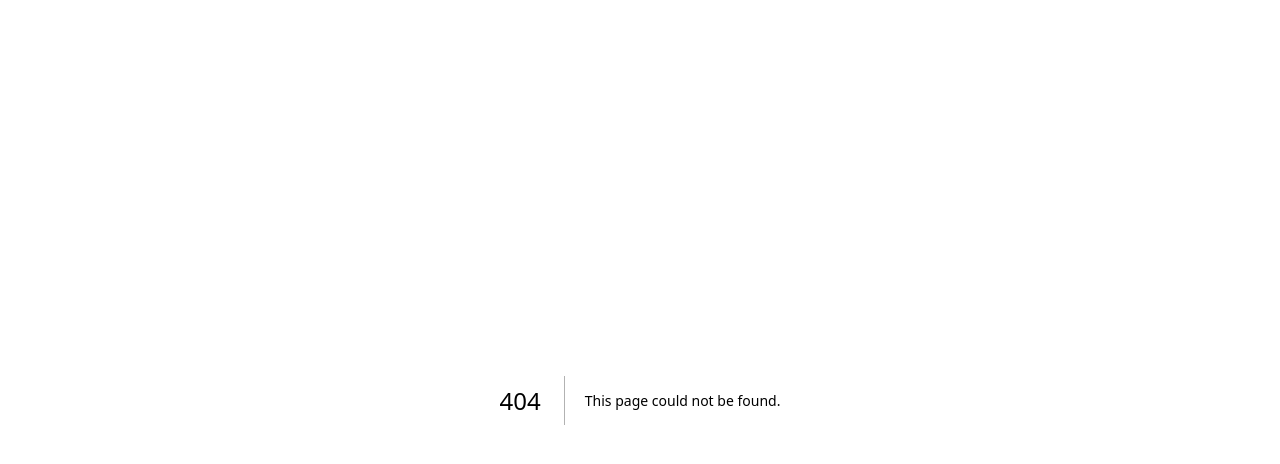
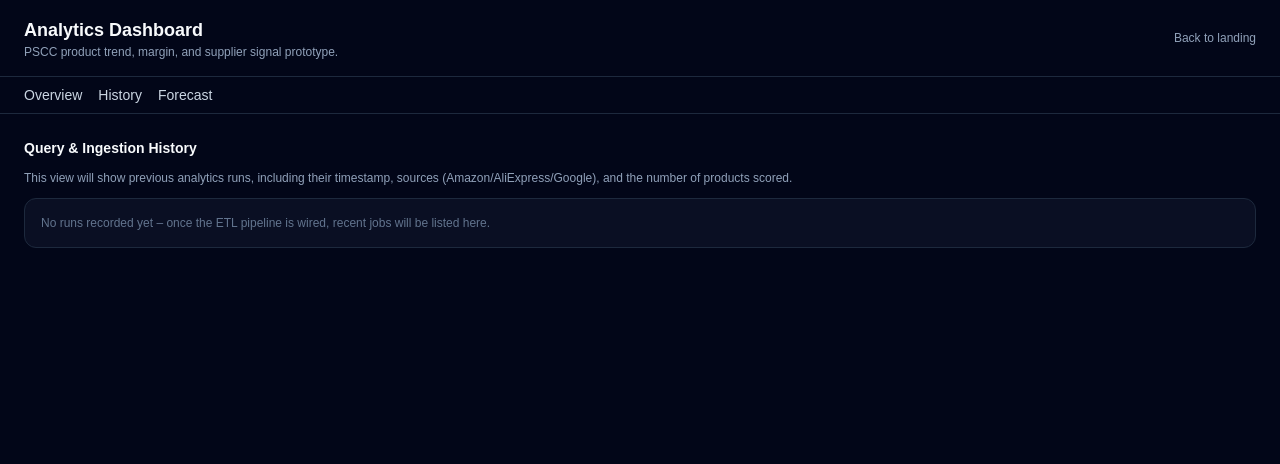
Before and after one commit to BM5-SWE/STDEP-front-end, a Next.js app in the folder stdep-frontend/: page /dashboard/history in a window 1280 px wide. Before the commit this address had no page. Shown: the top 464 px of the page. Built offline with nearby package versions, Linux system fonts and the light colour scheme.

Commit message:
Created history page

```diff
--- /dev/null
+++ b/stdep-frontend/app/dashboard/(tabs)/history/page.tsx
@@ -0,0 +1,17 @@
+// src/app/dashboard/(tabs)/history/page.tsx
+export default function HistoryPage() {
+  return (
+    <section className="space-y-3">
+      <h2 className="text-sm font-semibold">Query & Ingestion History</h2>
+      <p className="text-xs text-slate-400">
+        This view will show previous analytics runs, including their timestamp,
+        sources (Amazon/AliExpress/Google), and the number of products scored.
+      </p>
+      <div className="rounded-xl border border-slate-800 bg-slate-900/60 p-4 text-xs text-slate-500">
+        {/* TODO: bind to /api/v1/analytics/runs later */}
+        No runs recorded yet – once the ETL pipeline is wired, recent jobs will
+        be listed here.
+      </div>
+    </section>
+  );
+}
```
